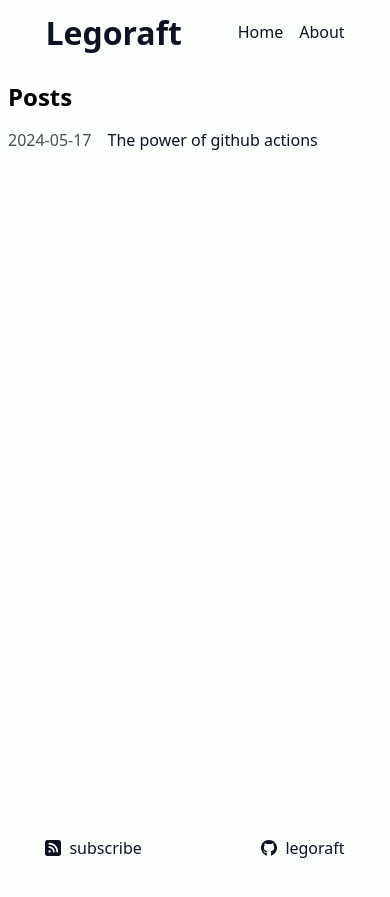
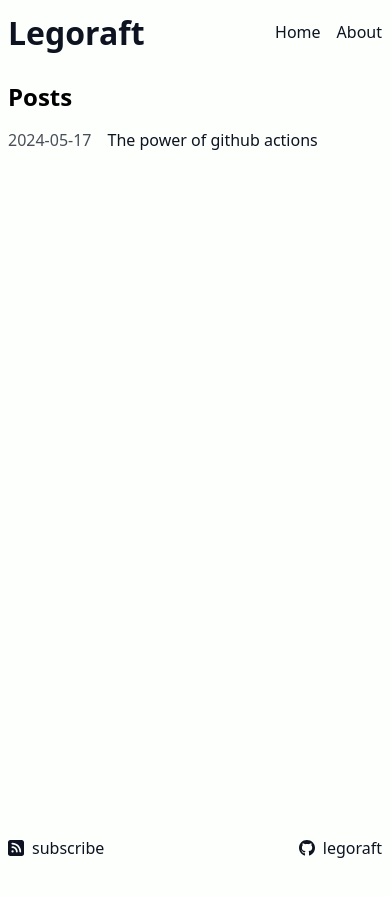
Before and after one commit to LegoRaft/legoraft.github.io, a Jekyll site: the page built from index.md, in a window 390 px wide. Shown: the top 897 px of the page. Built offline with Jekyll 4.4.1, drawn with Linux system fonts in a browser that asks for light colours.

Commit message:
Made header and footer larger on mobile

```diff
--- a/_sass/footer.scss
+++ b/_sass/footer.scss
@@ -31,7 +31,7 @@
 
 @media (max-width: 34rem) {
     footer {
-        width: 100%;
+        max-width: 100%;
         padding: 0;
     }
 }
--- a/_sass/header.scss
+++ b/_sass/header.scss
@@ -32,7 +32,7 @@
 
 @media (max-width: 34rem) {
     header {
-        width: 100%;
+        max-width: 100%;
         padding: 0;
     }
 }
```
